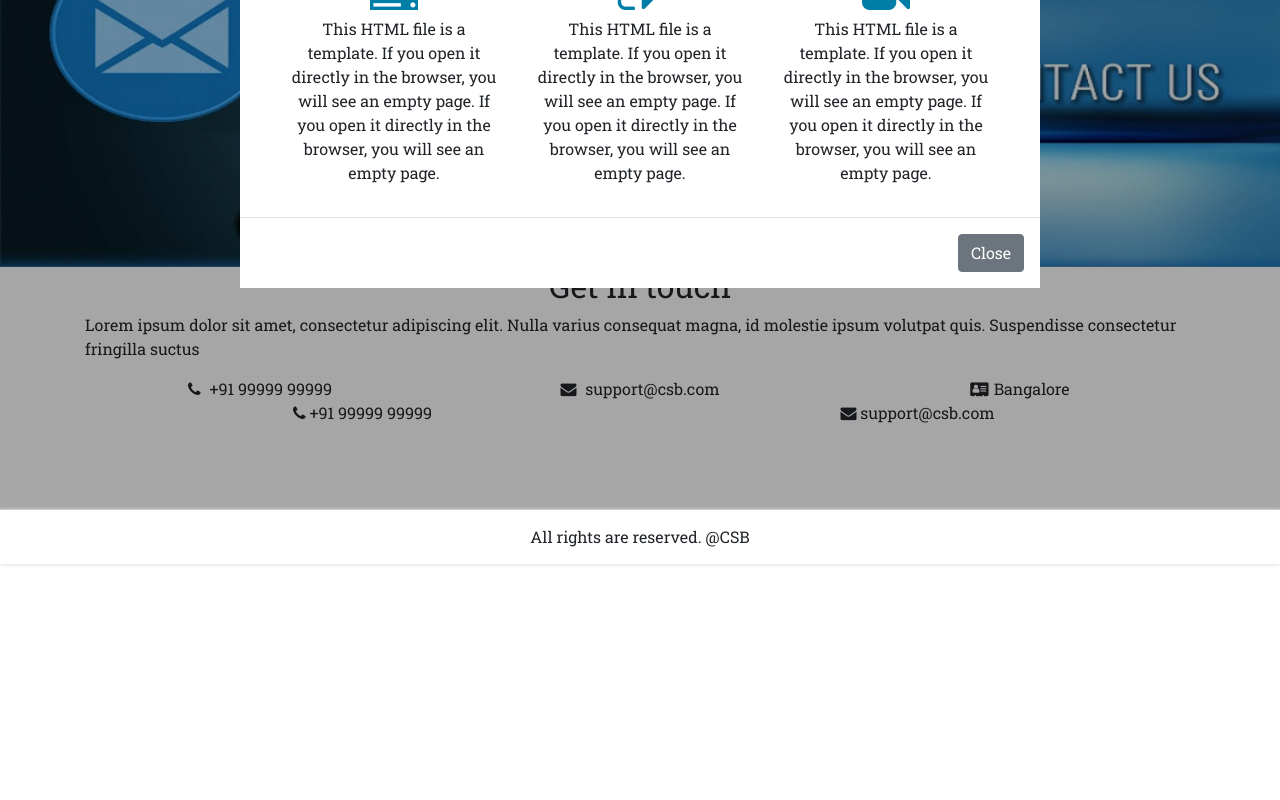
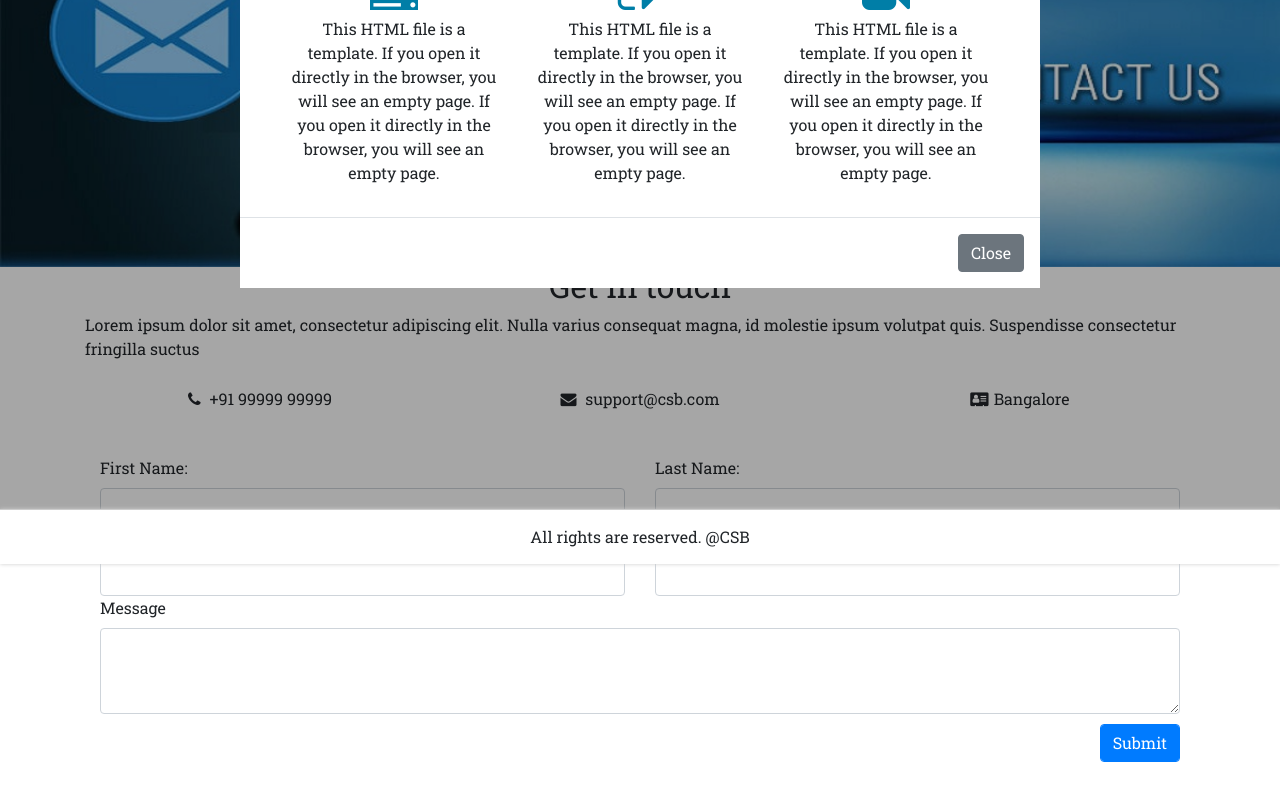
Before and after one commit to cklf537/service-lancework, a React (Create React App) app: page /contact in a window 1280 px wide. Shown: the part 236-1036 px from the top of the page. Before the commit the page ends 800 px from the top, so only its background shows below. Built offline with nearby package versions, Linux system fonts and the light colour scheme.

Commit message:
Form Been Created

```diff
--- a/src/App.css
+++ b/src/App.css
@@ -156,8 +156,21 @@ width: 100%;
 section {
   padding-bottom: 60px;
 }
+.address  {
+  padding:10px 0;
+  box-sizing: border-box;
+}
 .address .fa {
   margin-right: 5px;
+}
+.ContactForm {
+  padding-top:35px;
+  box-sizing: border-box;
+}
+.ContactForm button{
+  margin:10px 0;
+  box-sizing: border-box;
+  float: right;
 }
 /* Footer Style */
 .footer {
--- a/src/Components/Contact.jsx
+++ b/src/Components/Contact.jsx
@@ -29,15 +29,45 @@ class Contact extends React.Component {
                   </div>
                   </div>
 
-                     <div className="col-md-12">
+                     <div className="col-md-12 ContactForm">
+
+                     <form action="">
                      <div className="row">
-                           <div className="col-md-6 text-center">
-                              <span><i className="fa fa-phone" aria-hidden="true"></i> +91 99999 99999</span>
+                           <div className="col-md-6 ">
+                              <div className="form-group">
+                                 <label htmlFor="name">First Name:</label>
+                                 <input type="text" className="form-control" id="name"/>
+                              </div>
+                              <div className="form-group">
+                                 <label htmlFor="email">Email Address:</label>
+                                 <input type="email" className="form-control" id="email"/>
+                              </div>
                            </div>
-                           <div className="col-md-6 text-center">
-                        <span> <i className="fa fa-envelope" aria-hidden="true"></i> support@csb.com</span>
+                           <div className="col-md-6 ">
+                           <div className="form-group">
+                                 <label htmlFor="lastname">Last Name:</label>
+                                 <input type="text" className="form-control" id="lastname"/>
+                              </div>
+                           <div className="form-group">
+                                 <label htmlFor="mobile">Mobile:</label>
+                                 <input type="text" className="form-control" id="mobile"/>
+                              </div>
+
                            </div>
+                           <div className="col-md-12">
+                              <div className="form-group">
+                              <label htmlFor="exampleFormControlTextarea1">Message</label>
+                              <textarea className="form-control" id="exampleFormControlTextarea1" rows="3"></textarea>
+                           </div>
+                           </div>
+                           <div className="col-md-12">
+                           <div className="form-group pull-right">
+                              <button className="form-control btn btn-primary" type="button">Submit</button>
+                           </div>
+                           </div>
+
                      </div>
+                     </form>
                </div>
             </div>
           </div>
```
Also changed, not shown: src/Components/navbar.jsx (line endings or trailing spaces).
